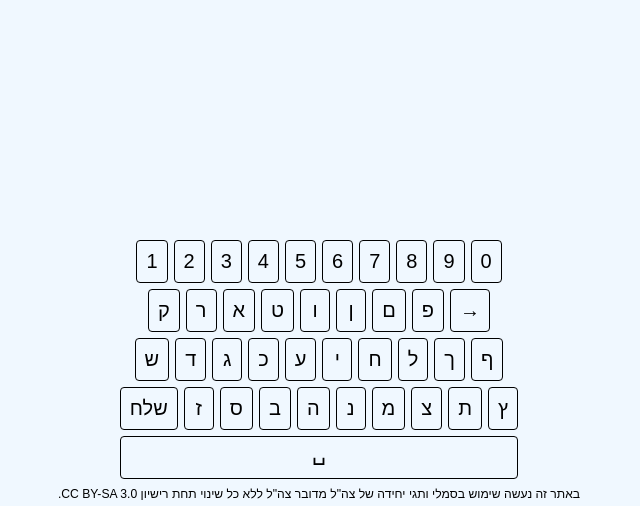
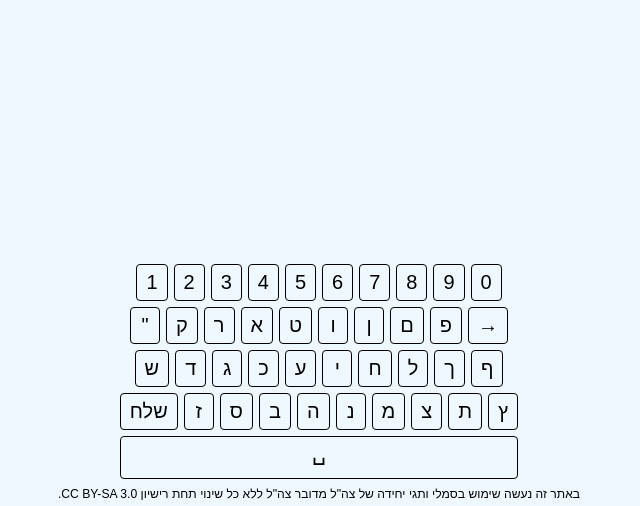
Before and after one commit to Tbsc/Tzahle, a Flask app: page /tzahle in a window 1280 px wide. Shown: the part 294-800 px from the top of the page, without its empty margins (321-961 px from the left). Run offline with Flask 2, Linux system fonts and the light colour scheme.

Commit message:
Make keys in Tzahle's keyboard shorter, and add a quote key

```diff
--- a/static/tzahle.js
+++ b/static/tzahle.js
@@ -42,6 +42,7 @@ $(() => {
         "KeyT": "א",
         "KeyR": "ר",
         "KeyE": "ק",
+        "Quote": '"',
         "Semicolon": "ף",
         "KeyL": "ך",
         "KeyK": "ל",
@@ -80,6 +81,9 @@ $(() => {
         } else if (event.code === "Backspace") {
             backspaceInput()
         } else if (keyConv[event.code] !== undefined) {
+            if (event.code === "Quote") {
+                event.preventDefault()
+            }
             appendToInput(keyConv[event.code])
         }
     })
--- a/templates/tzahle.html
+++ b/templates/tzahle.html
@@ -84,7 +84,7 @@ footer {
     min-width: 10px;
     text-align: center;
     font-size: 20px;
-    padding: 9px;
+    padding: 6px 9px;
     margin: 3px;
     border: 1px solid var(--color-foreground);
     border-radius: 4px;
@@ -151,6 +151,7 @@ footer {
         <div class="key">א</div>
         <div class="key">ר</div>
         <div class="key">ק</div>
+        <div class="key">"</div>
     </div>
     <div class="key-row">
         <div class="key">ף</div>
```
